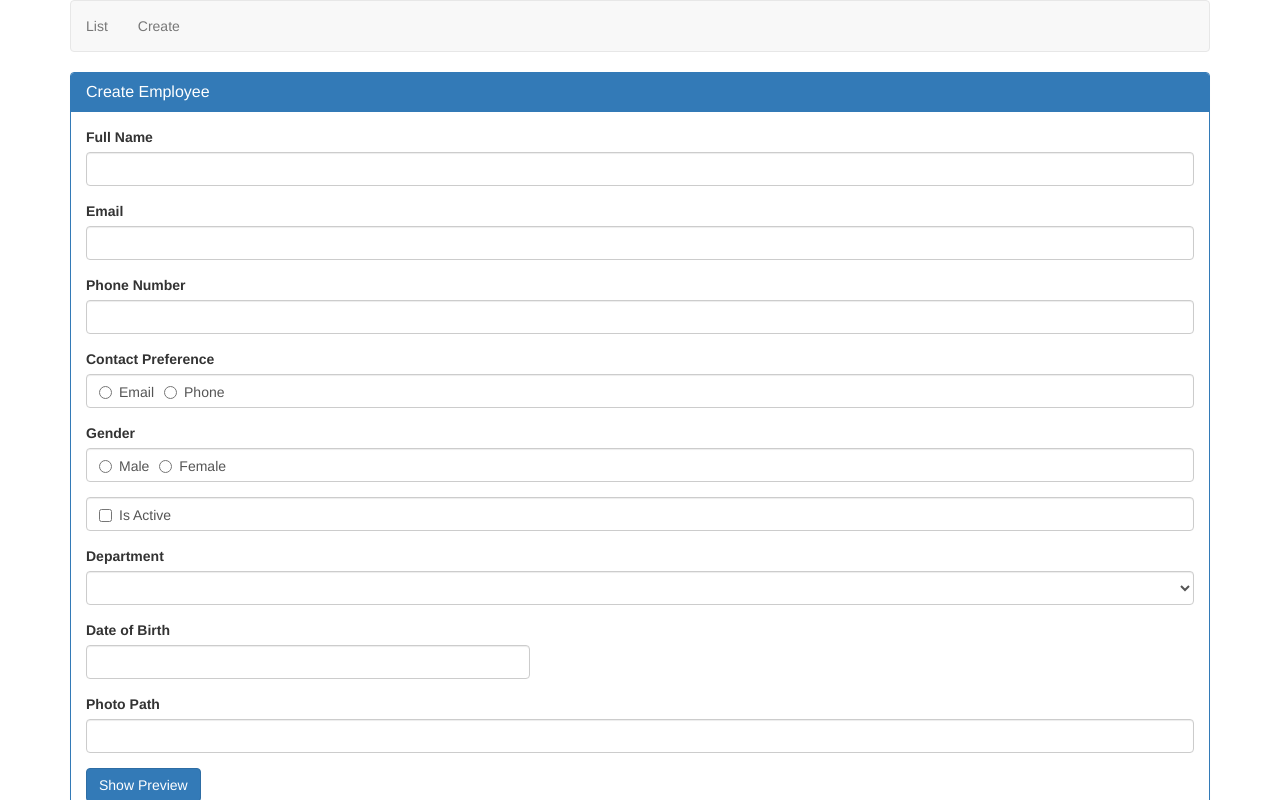
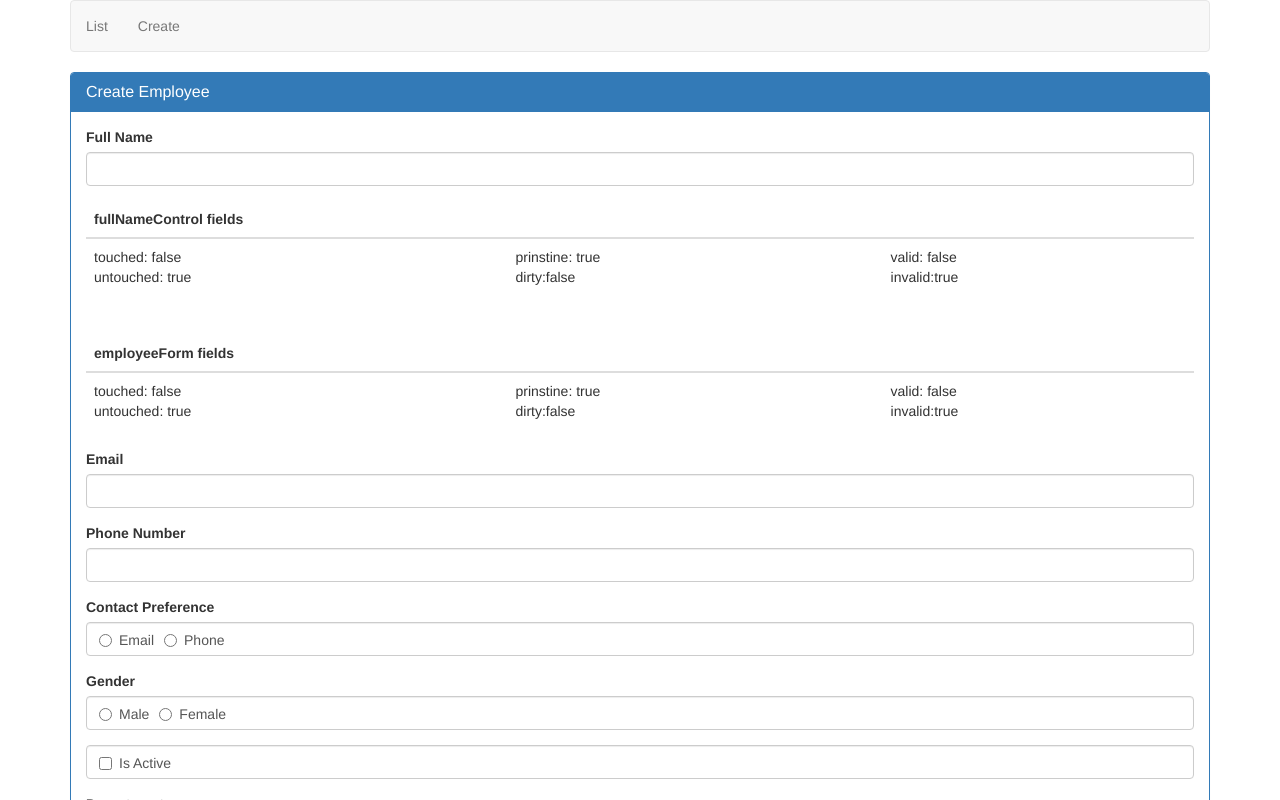
Before and after one commit to santhoshkasam/angularCRUD, an Angular app: page /create in a window 1280 px wide. Shown: the top 800 px of the page. Built offline with nearby package versions, Linux system fonts and the light colour scheme.

Commit message:
all properties touched, untouched, prinstine, dirty, valid and invalid

```diff
--- a/src/app/employees/create-employee.component.html
+++ b/src/app/employees/create-employee.component.html
@@ -6,8 +6,60 @@
     <div class='panel-body'>
       <div class="form-group">
         <label for="fullName">Full Name</label>
-        <input id="fullName" required name="fullName" [(ngModel)]="fullName" class="form-control" type="text">
+        <input id="fullName" required name="fullName" [(ngModel)]="fullName" class="form-control" type="text"
+          #fullNameControl="ngModel">
       </div>
+      <table class="table table-dark">
+        <thead class="thead-light">
+          <tr>
+            <th colspan="3">fullNameControl fields</th>
+          </tr>
+        </thead>
+        <tbody>
+          <tr>
+            <td>touched: {{fullNameControl.touched}}
+              <br />
+              untouched: {{fullNameControl.untouched}}
+            </td>
+            <td>
+              prinstine: {{fullNameControl.pristine}}
+              <br />
+              dirty:{{fullNameControl.dirty}}
+            </td>
+            <td>
+              valid: {{fullNameControl.valid}}
+              <br />
+              invalid:{{fullNameControl.invalid}}
+            </td>
+          </tr>
+        </tbody>
+      </table>
+      <br />
+      <table class="table table-dark">
+        <thead class="thead-light">
+          <tr>
+            <th colspan="3">employeeForm fields</th>
+          </tr>
+        </thead>
+        <tbody>
+          <tr>
+            <td>touched: {{employeeForm.touched}}
+              <br />
+              untouched: {{employeeForm.untouched}}
+            </td>
+            <td>
+              prinstine: {{employeeForm.pristine}}
+              <br />
+              dirty:{{employeeForm.dirty}}
+            </td>
+            <td>
+              valid: {{employeeForm.valid}}
+              <br />
+              invalid:{{employeeForm.invalid}}
+            </td>
+          </tr>
+        </tbody>
+      </table>
       <div class="form-group">
         <label for="email">Email</label>
         <input id="email" name="email" [(ngModel)]="email" class="form-control" type="text">
```
